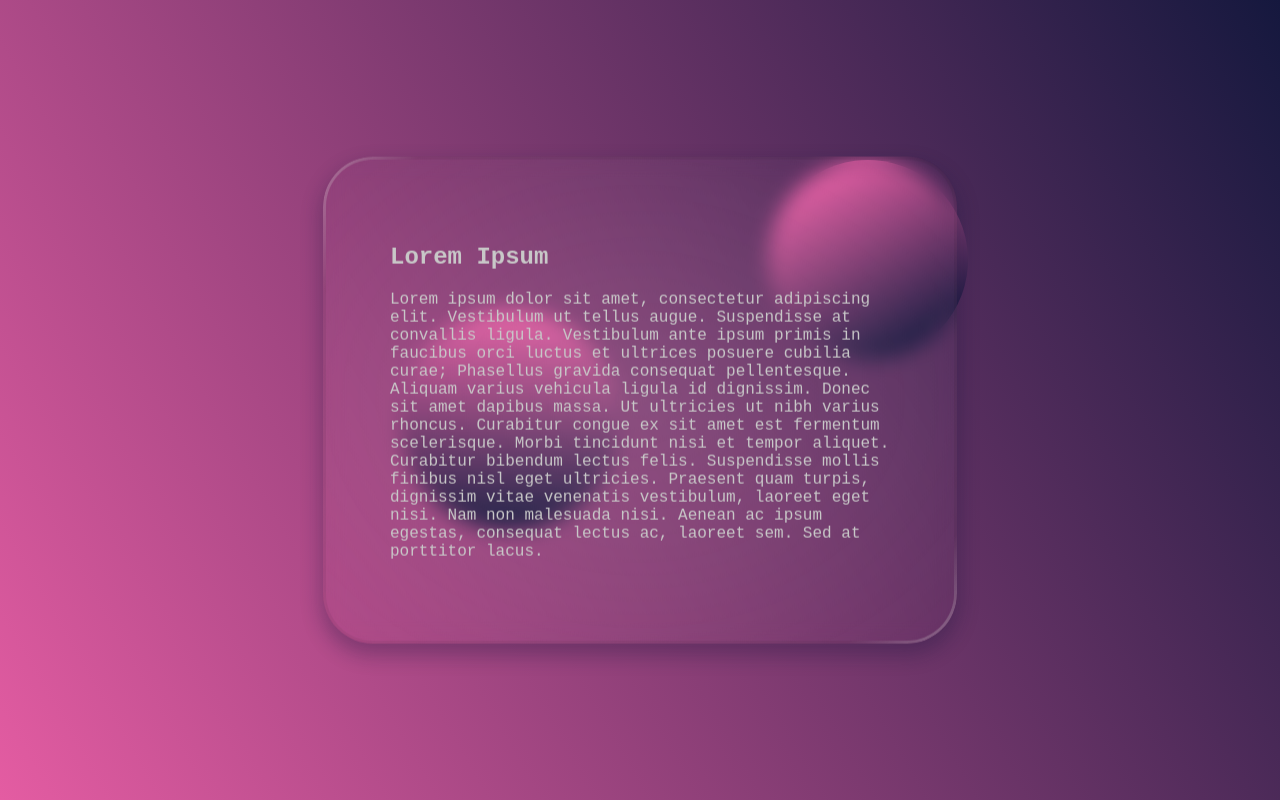
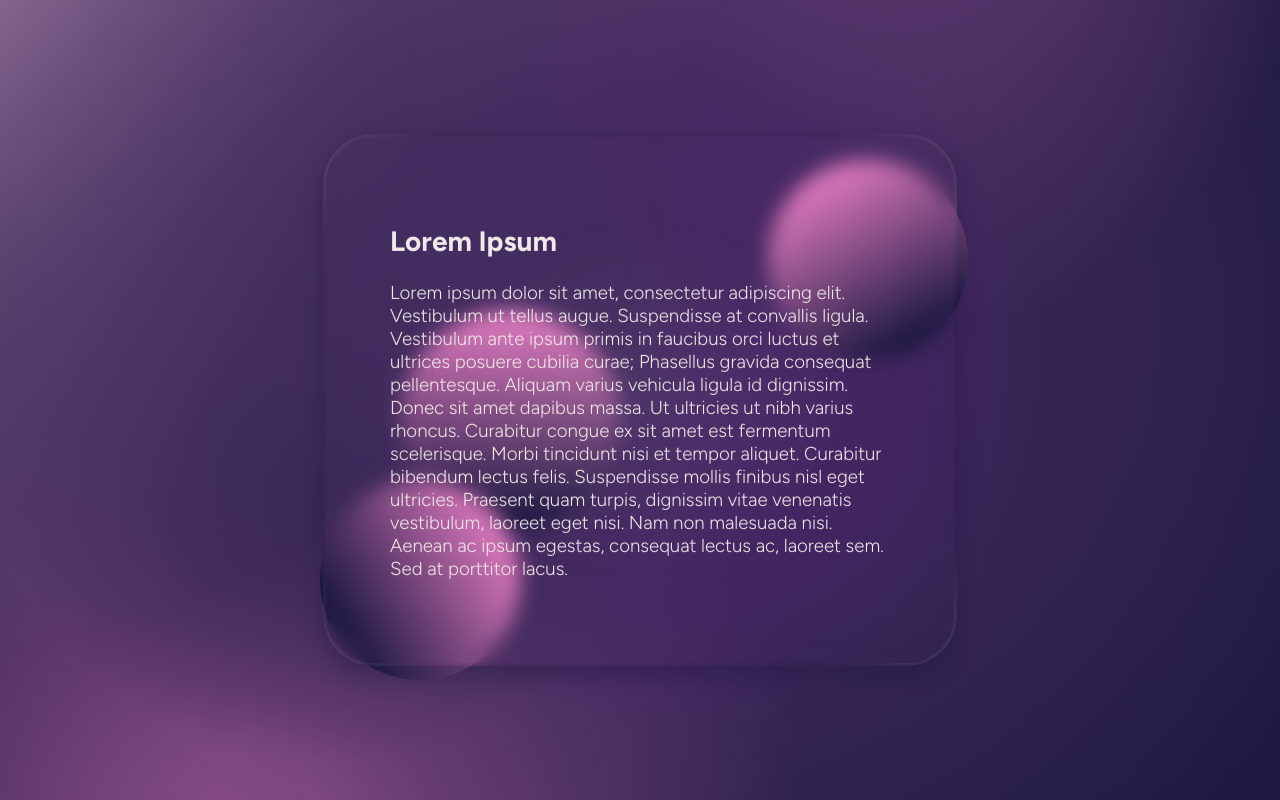
Before and after one commit to ariostus/Audette, a website: page public/testcss/index.html in a window 1280 px wide. Drawn offline with Linux system fonts and the light colour scheme.

Commit message:
mesh gradient as background, glass improvements

```diff
--- a/public/testcss/index.html
+++ b/public/testcss/index.html
@@ -4,6 +4,10 @@
 <head>
   <title>Hello world</title>
   <link rel="stylesheet" href="style.css">
+  <link rel="preconnect" href="https://fonts.googleapis.com">
+  <link rel="preconnect" href="https://fonts.gstatic.com" crossorigin>
+  <link href="https://fonts.googleapis.com/css2?family=Figtree:ital,wght@0,300..900;1,300..900&display=swap"
+    rel="stylesheet">
 </head>
 
 
@@ -22,6 +26,7 @@
   <div id="circle1" class="circle"></div>
   <!-- <div class="gradient-box"></div> -->
   <div id="circle2" class="circle"></div>
+  <div id="circle3" class="circle"></div>
 </body>
 
 
--- a/public/testcss/style.css
+++ b/public/testcss/style.css
@@ -1,6 +1,11 @@
 :root {
-  --color1: #e45ca2;
-  --color2: #15183e;
+  --color1: #E37BC0;
+  --color2: #12143B;
+  --light: #F1E9E9;
+  --midtone: #7C4584;
+  --darkmid: #432C5F;
+  --glass-border: rgba(255, 255, 255, 0.1);
+  --glass-border-active: rgba(0, 0, 0, 0.1);
 }
 
 
@@ -11,7 +16,21 @@ html {
 }
 
 body {
+  font-family: "Figtree", sans-serif;
+  font-size: 14pt;
+  font-weight: 300;
   background: linear-gradient(60deg, var(--color1), var(--color2));
+  /* background-color: hsla(289, 56%, 22%, 1); */
+  /* background-image: radial-gradient(circle at 96% 10%, hsla(279, 49%, 26%, 1) 12%, transparent 53%), */
+  /* radial-gradient(circle at 36% 25%, hsla(322, 58%, 63%, 1) 12%, transparent 53%), */
+  /* radial-gradient(circle at 88% 83%, hsla(329, 86%, 86%, 1) 12%, transparent 53%), */
+  /* radial-gradient(circle at 43% 82%, hsla(191, 69%, 77%, 1) 12%, transparent 53%), */
+  /* radial-gradient(circle at 55% 72%, hsla(289, 40%, 28%, 1) 12%, transparent 53%), */
+  /* radial-gradient(circle at 44% 25%, hsla(303, 64%, 86%, 1) 12%, transparent 53%), */
+  /* radial-gradient(circle at 14% 6%, hsla(271, 74%, 17%, 1) 12%, transparent 53%); */
+  background-image: radial-gradient(circle at 39.31383163701294% 39.1458550749102%, hsla(267, 37%, 27%, 1) 10.384656300654019%, transparent 97.17243252552592%), radial-gradient(circle at -10.250120770440732% -25.493490446112492%, hsla(322, 57%, 81%, 1) 0%, transparent 50%), radial-gradient(circle at 25.454222026903818% 51.163035768380176%, hsla(237, 53%, 15%, 1) 5.073635381166413%, transparent 34.02422337695371%), radial-gradient(circle at 51.81686177068037% 45.006404881718495%, hsla(281, 76%, 30%, 1) 4.481434146454876%, transparent 46.604240439054536%), radial-gradient(circle at 64.6499519170738% -18.49658394097408%, hsla(292, 31%, 39%, 1) 4.641485365971122%, transparent 39.938103238702396%), radial-gradient(circle at 20.710693316761578% 97.88731950644753%, hsla(311, 34%, 53%, 1) 4.00128048790614%, transparent 41.399913820076975%), radial-gradient(circle at 67.95057422280537% 40.35158272818362%, hsla(255, 41%, 21%, 1) 25.125364826224157%, transparent 88.19089370690203%);
+  background-color: hsla(237, 53%, 15%, 1);
+
 }
 
 
@@ -31,13 +50,14 @@ body {
   backdrop-filter: blur(10px);
   border: var(--border) solid rgba(0, 0, 0, 0.06);
   /* background-color: rgba(255, 255, 255, 0.04); */
-  background: radial-gradient(rgba(255, 255, 255, 0.1), transparent);
+  background: radial-gradient(rgba(255, 255, 255, 0.05) 0, transparent 50%);
+  /* background-color: transparent; */
   box-shadow: rgba(20, 20, 60, 0.3) 0 10px 20px 2px;
 
 
-  color: rgba(200, 200, 200);
-  font-family: 'Courier New', Courier, monospace;
 
+  /* color: rgba(200, 200, 200); */
+  color: var(--light);
 }
 
 
@@ -51,18 +71,16 @@ body {
   z-index: -1;
   border-radius: inherit;
 
-
-
   padding: var(--border);
 
   background:
-    linear-gradient(-45deg, rgba(255, 255, 255, 0.3) 0, transparent 10%),
-    linear-gradient(-235deg, rgba(255, 255, 255, 0.3) 0, transparent 10%);
-
+    linear-gradient(-45deg, var(--glass-border) 0, transparent 10%),
+    linear-gradient(135deg, var(--glass-border) 0, transparent 10%),
+    linear-gradient(45deg, var(--glass-border) 0, transparent 10%),
+    linear-gradient(-135deg, var(--glass-border) 0, transparent 10%);
   mask:
     linear-gradient(#000, #000) content-box,
     linear-gradient(#000, #000);
-
   mask-composite: exclude;
   margin: calc(-1*var(--border));
 }
@@ -73,6 +91,13 @@ body {
 .glass:active {
   background: rgba(255, 255, 255, 0.02);
   backdrop-filter: blur(5px);
+  box-shadow: rgba(20, 20, 60, 0.3) 0 10px 20px 2px inset;
+}
+
+.glass:active.glass::before {
+  background:
+    linear-gradient(45deg, var(--glass-border-active) 0, transparent 10%),
+    linear-gradient(235deg, var(--glass-border-active) 0, transparent 10%);
 }
 
 
@@ -105,5 +130,11 @@ body {
   top: 40%;
   transform: rotate(30deg);
   transform: scale(1.1);
+}
+
+#circle3 {
+  left: 25%;
+  top: 60%;
+  transform: rotate(60deg);
 
 }
```
